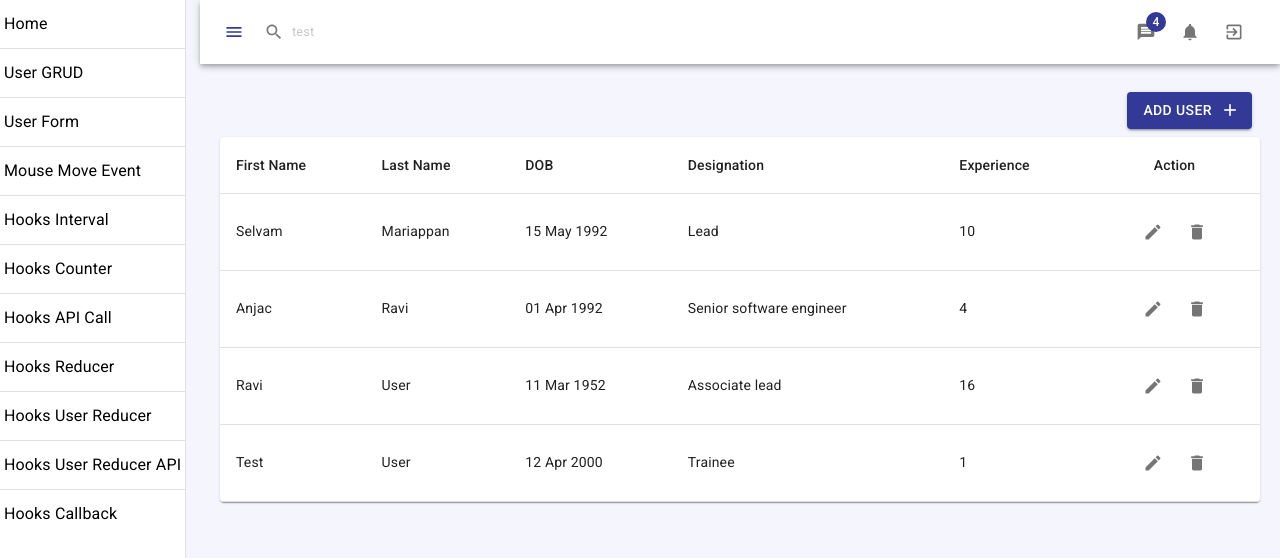
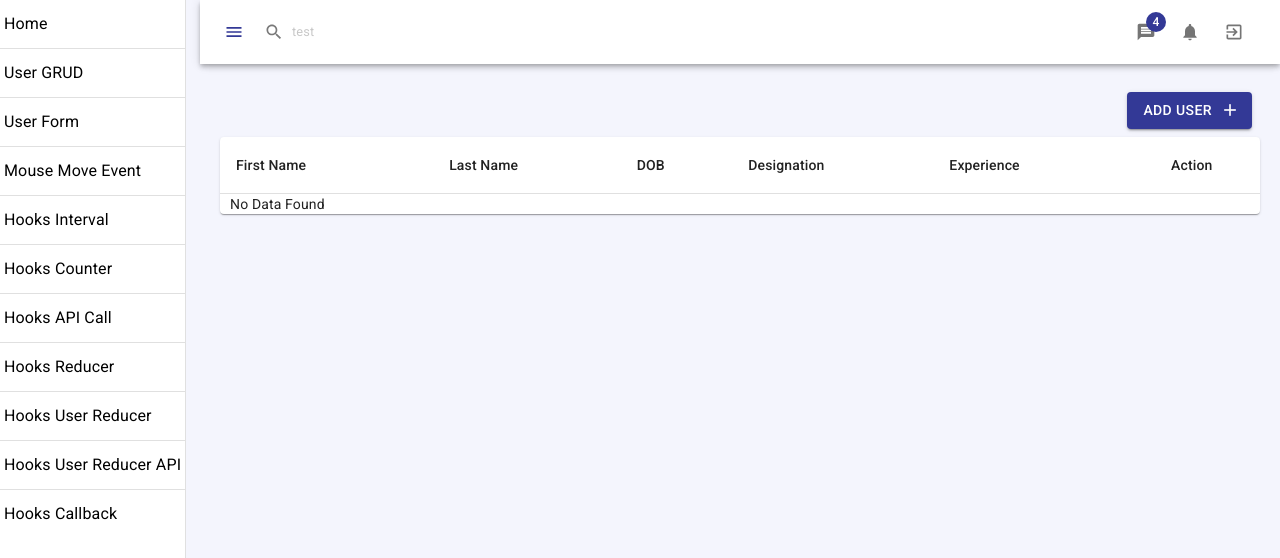
Before and after one commit to selvam16/learning_react_hooks, a React (Create React App) app: page /userGrud in a window 1280 px wide. Shown: the top 558 px of the page. Built offline with nearby package versions, Linux system fonts and the light colour scheme.

Commit message:
Update App.js

```diff
--- a/src/App/App.js
+++ b/src/App/App.js
@@ -4,7 +4,6 @@ import './App.css';
 import Headers from '../Components/header';
 import { makeStyles, createTheme, ThemeProvider, CssBaseline } from '@material-ui/core';
 import HomeRouter from '../HomeRouter';
-import data from './data.json';
 import { findIndex, filter } from 'lodash';
 
 const styles = makeStyles({
@@ -35,6 +34,7 @@ const theme = createTheme({
     }
   }
 })
+export const UserContext = React.createContext();
 
 const initialState = {
   firstName: '',
@@ -47,7 +47,7 @@ const reduce = (state = initialState, action) => {
   const {
     type, value
   } = action;
-  switch(type){
+  switch (type) {
     case 'UpdateFirstName':
       return {
         ...state, firstName: value
@@ -72,9 +72,10 @@ const reduce = (state = initialState, action) => {
       return state;
   }
 }
+
 export const FormUserContext = React.createContext();
 
-const userInitialState = data;
+const userInitialState = [];
 
 const userReduce = (state = userInitialState, action) => {
   const {
@@ -85,13 +86,8 @@ const userReduce = (state = userInitialState, action) => {
 
   let currentUserIndex = null;
 
-    console.log(type, value)
-
   switch (type) {
     case 'add':
-          console.log(newState)
-          const testcons = [...newState, value];
-          console.log(testcons)
       return [...newState, value]
     case "edit":
       currentUserIndex = findIndex(newState, { id: value.id });
@@ -99,18 +95,14 @@ const userReduce = (state = userInitialState, action) => {
       return newState;
     case 'delete':
       let currentUser = filter(newState, state => {
-              console.log(state.id)
         return state.id !== parseInt(value)
       });
-            console.log(currentUser)
-            //newState = newState.splice(currentUserIndex, 1)
       return currentUser;
     default:
       return state;
 
   }
 }
-export const UserContext = React.createContext();
 function App() {
   const classes = styles();
   const [user, userDispatch] = useReducer(reduce, initialState)
@@ -118,7 +110,7 @@ function App() {
 
   return (
     <ThemeProvider theme={theme}>
-      <UserContext.Provider value={{user, userDispatch}}>
+      <UserContext.Provider value={{ user, userDispatch }}>
         <FormUserContext.Provider value={{ userData, userDispatchAction }}>
 
           <div className={classes.app_main}>
```
Lines whose indentation alone changed are shown as unchanged.
